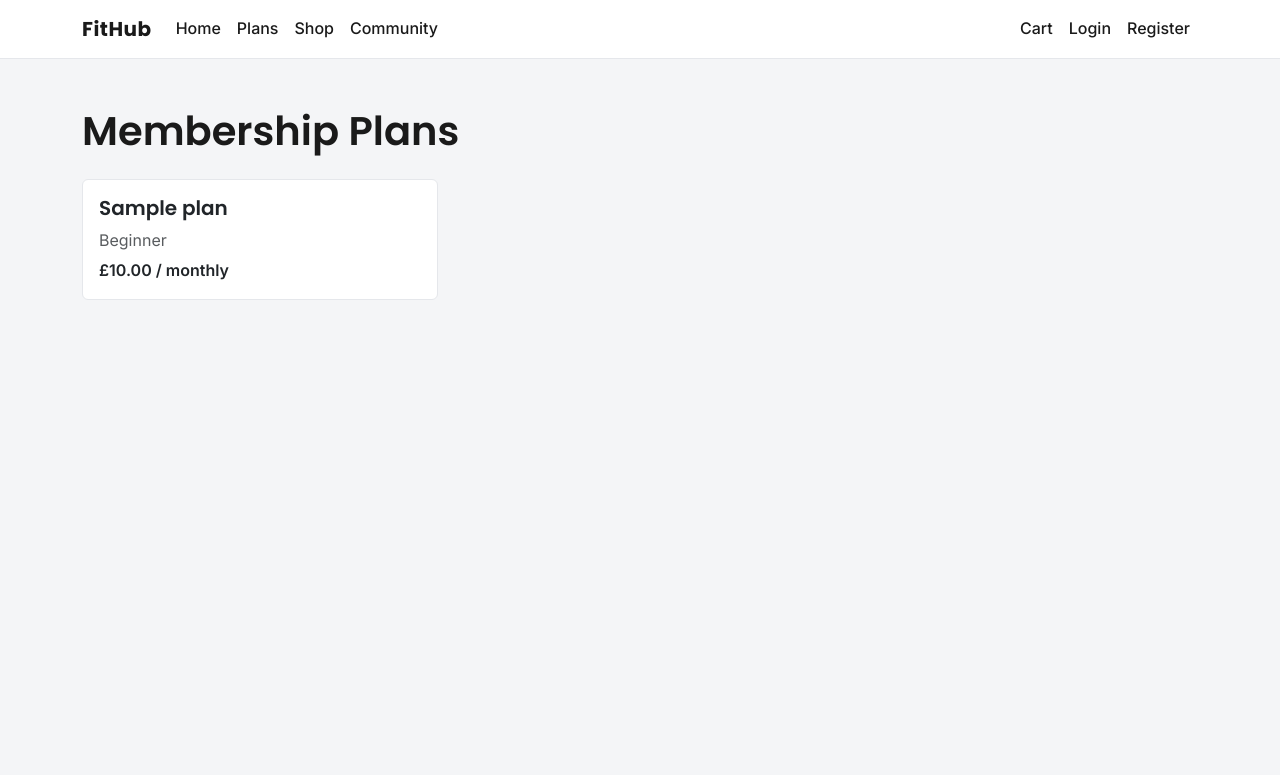
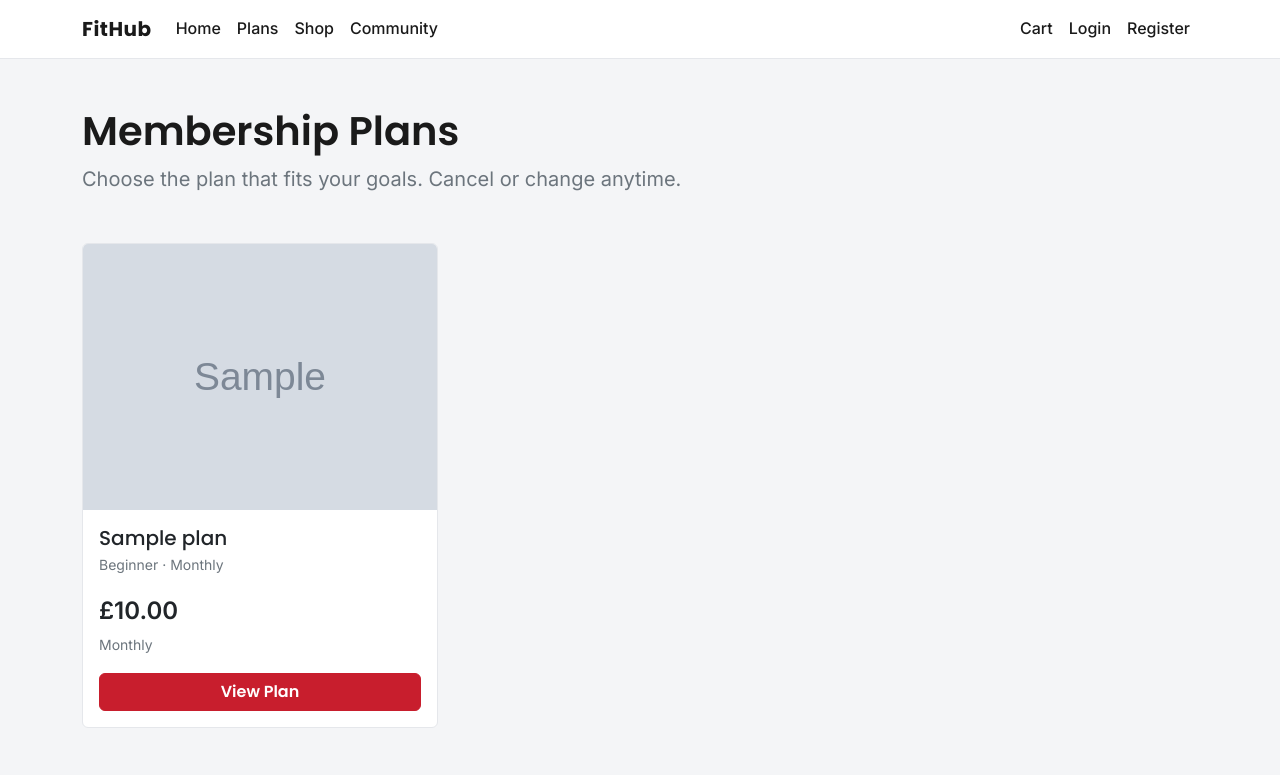
Before and after one commit to rpires71/milestone-4, a Django app: page /plans/ in a window 1280 px wide. Shown: the top 775 px of the page. Run offline with Django 4.2, Linux system fonts and the light colour scheme; tables that the repository leaves empty hold one stand-in row (values such as "Sample post"); grey boxes marked "Sample" are stand-in pictures.

Commit message:
style: restyle plans listing page to match brand

```diff
--- a/plans/templates/plans/plans.html
+++ b/plans/templates/plans/plans.html
@@ -3,27 +3,43 @@
 {% block extra_title %}- Plans{% endblock %}
 
 {% block content %}
-<main class="container py-5">
-  <h1 class="mb-4">Membership Plans</h1>
+<main id="main-content" class="container py-5">
+
+  <div class="mb-5">
+    <h1 class="mb-2">Membership Plans</h1>
+    <p class="lead text-secondary mb-0">
+      Choose the plan that fits your goals. Cancel or change anytime.
+    </p>
+  </div>
 
   {% if plans %}
     <div class="row g-4">
       {% for plan in plans %}
         <div class="col-12 col-md-6 col-lg-4">
           <div class="card h-100">
-            <div class="card-body">
-              <a href="{% url 'plan_detail' plan.slug %}" class="text-decoration-none text-dark">
-                <h5 class="card-title">{{ plan.name }}</h5>
-              </a>
-              <p class="text-muted mb-1">{{ plan.get_tier_display }}</p>
-              <p class="fw-bold mb-0">£{{ plan.price }} / {{ plan.get_billing_interval_display|lower }}</p>
+            {% if plan.image %}
+              <img src="{{ plan.image.url }}" class="card-img-top" alt="{{ plan.name }}">
+            {% else %}
+              <div class="ratio ratio-16x9 bg-light d-flex align-items-center justify-content-center text-secondary">
+                Plan image
+              </div>
+            {% endif %}
+            <div class="card-body d-flex flex-column">
+              <h2 class="h5 mb-1">{{ plan.name }}</h2>
+              <p class="text-secondary small mb-3 text-capitalize">
+                {{ plan.get_tier_display }} &middot; {{ plan.get_billing_interval_display }}
+              </p>
+              <p class="fw-bold fs-4 mb-1">&pound;{{ plan.price }}</p>
+              <p class="text-secondary small mb-3">{{ plan.get_billing_interval_display }}</p>
+              <a href="{% url 'plan_detail' plan.slug %}" class="btn btn-danger mt-auto">View Plan</a>
             </div>
           </div>
         </div>
       {% endfor %}
     </div>
   {% else %}
-    <p>No plans available yet.</p>
+    <p class="text-secondary">No plans available yet.</p>
   {% endif %}
+
 </main>
 {% endblock %}
```
